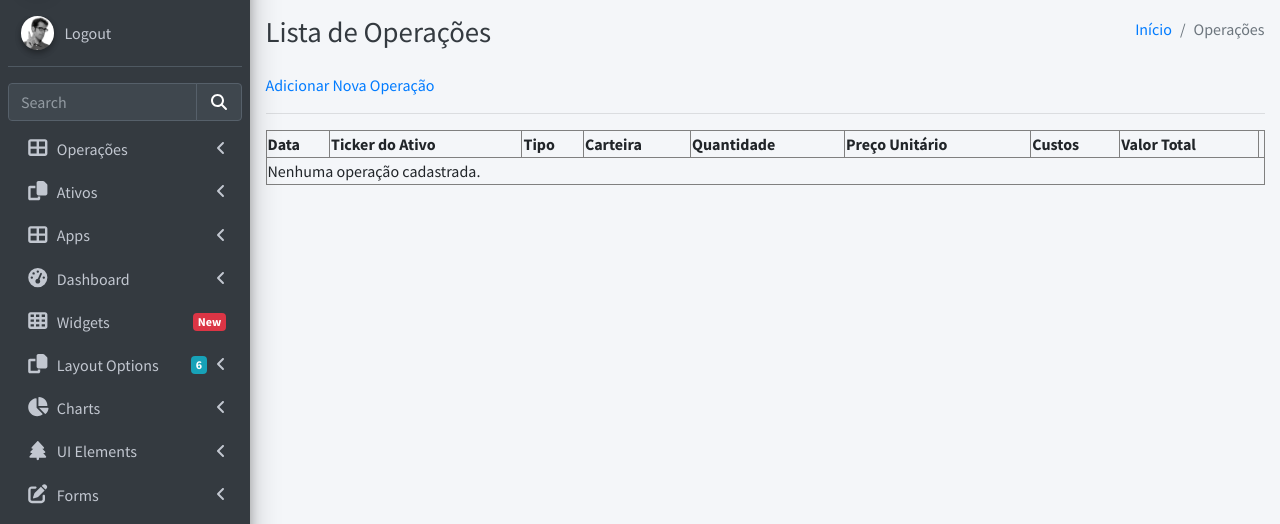
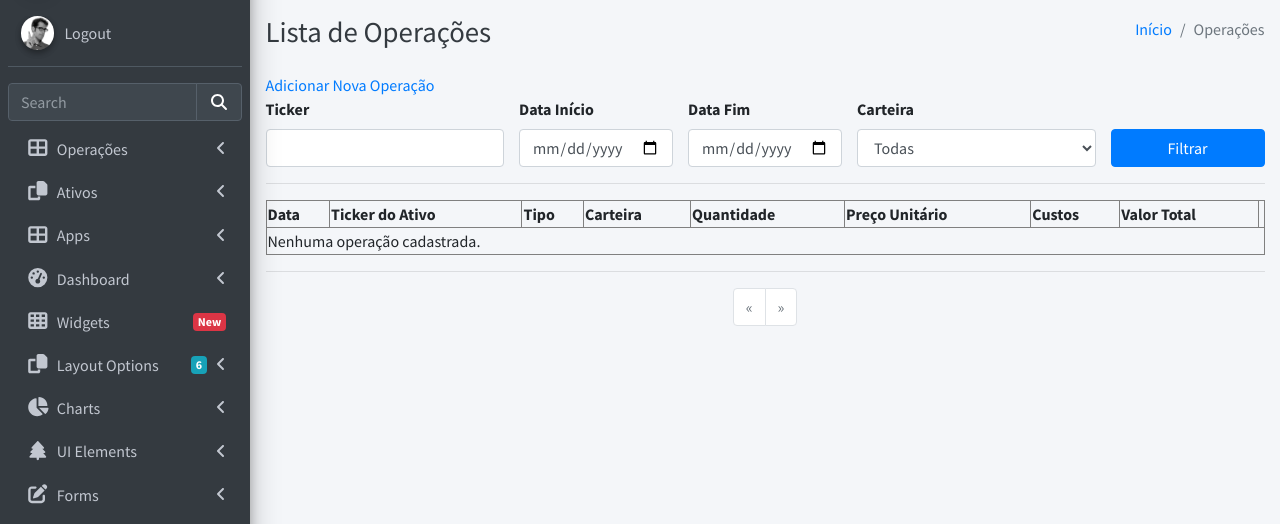
Before and after one commit to edersonsgoncalves/acoes_py, a Flask app: template app/templates/operacoes_listar.html in a window 1280 px wide. Shown: the part 57-581 px from the top of the page. Run offline with Flask 3, Linux system fonts and the light colour scheme; the template is opened without the code that fills it, so the values that code supplies are empty; parts of the project's set-up code (start-up, migrations or seed data) failed here and were passed over; some libraries are stand-ins or nearby versions.

Commit message:
feat: implementar paginação e filtros para exibição das operações

```diff
--- a/app/templates/operacoes_listar.html
+++ b/app/templates/operacoes_listar.html
@@ -61,7 +61,38 @@
     <!-- Main content -->
     <section class="content">
       <div class="container-fluid">
-      <a href="{{ url_for('operacoes.adicionar_operacao') }}">Adicionar Nova Operação</a>
+        <a href="{{ url_for('operacoes.adicionar_operacao') }}">Adicionar Nova Operação</a>
+        {% for operacao in operacoes %}
+        {% endfor %}
+
+        <form method="GET" action="{{ url_for('operacoes.exibir_operacoes') }}">
+    <div class="row">
+        <div class="col-md-3">
+            <label for="ticker">Ticker</label>
+            <input type="text" name="ticker" id="ticker" class="form-control" value="{{ filtro_ticker }}">
+        </div>
+        <div class="col-md-2">
+            <label for="data_inicio">Data Início</label>
+            <input type="date" name="data_inicio" id="data_inicio" class="form-control" value="{{ filtro_data_inicio }}">
+        </div>
+        <div class="col-md-2">
+            <label for="data_fim">Data Fim</label>
+            <input type="date" name="data_fim" id="data_fim" class="form-control" value="{{ filtro_data_fim }}">
+        </div>
+        <div class="col-md-3">
+            <label for="carteira_id">Carteira</label>
+            <select name="carteira_id" id="carteira_id" class="form-control">
+                <option value="">Todas</option>
+                {% for carteira in carteiras %}
+                    <option value="{{ carteira.id }}" {% if carteira.id|string == filtro_carteira_id %}selected{% endif %}>{{ carteira.nome }}</option>
+                {% endfor %}
+            </select>
+        </div>
+        <div class="col-md-2 d-flex align-items-end">
+            <button type="submit" class="btn btn-primary btn-block">Filtrar</button>
+        </div>
+    </div>
+</form>
       <hr>
       <table border="1" style="width:100%">
           <thead>
@@ -78,6 +109,34 @@
               </tr>
           </thead>
           <tbody>
+
+
+
+
+
+
+
+
+
+
+
+
+
+
+
+
+
+
+
+
+
+
+
+
+
+
+
+
               {% for operacao in operacoes %}
               <tr>
                 <td>{{ operacao.data.strftime('%d/%m/%Y') }}</td>
@@ -104,6 +163,29 @@
               {% endfor %}
           </tbody>
     </table>
+              <hr>
+
+      <nav aria-label="Navegação da Tabela">
+          <ul class="pagination justify-content-center">
+              <li class="page-item {% if not paginacao.has_prev %}disabled{% endif %}">
+                  <a class="page-link" href="{{ url_for('operacoes.exibir_operacoes', page=paginacao.prev_num) }}" aria-label="Anterior">
+                      <span aria-hidden="true">&laquo;</span>
+                  </a>
+              </li>
+
+              {% for page_num in paginacao.iter_pages(left_edge=1, right_edge=1, left_current=1, right_current=2) %}
+                  <li class="page-item {% if page_num == paginacao.page %}active{% endif %}">
+                      <a class="page-link" href="{{ url_for('operacoes.exibir_operacoes', page=page_num) }}">{{ page_num }}</a>
+                  </li>
+              {% endfor %}
+
+              <li class="page-item {% if not paginacao.has_next %}disabled{% endif %}">
+                  <a class="page-link" href="{{ url_for('operacoes.exibir_operacoes', page=paginacao.next_num) }}" aria-label="Próxima">
+                      <span aria-hidden="true">&raquo;</span>
+                  </a>
+              </li>
+          </ul>
+      </nav>
       </div><!-- /.container-fluid -->
     </section>
     <!-- /.content -->
```
Also changed, not shown: app/routes/operacoes.py (+59 -4 lines).
